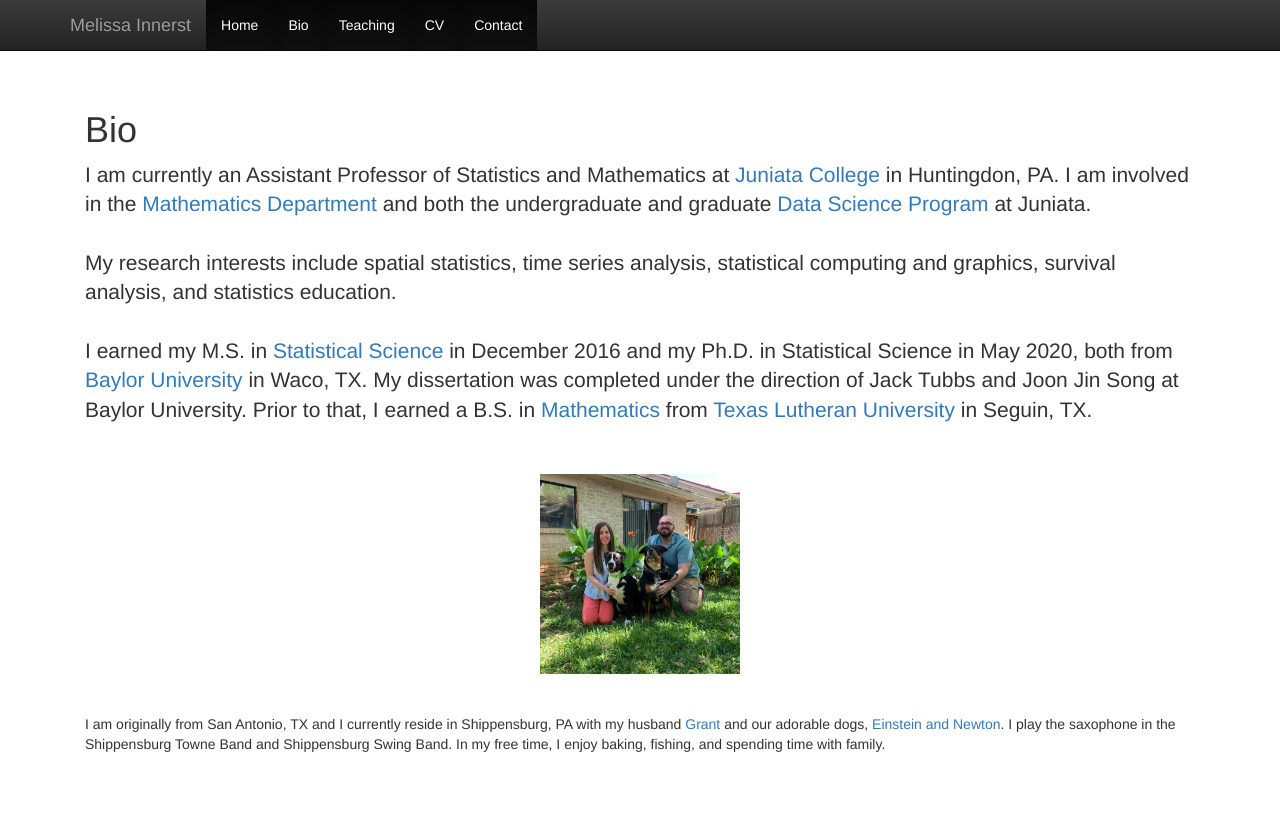
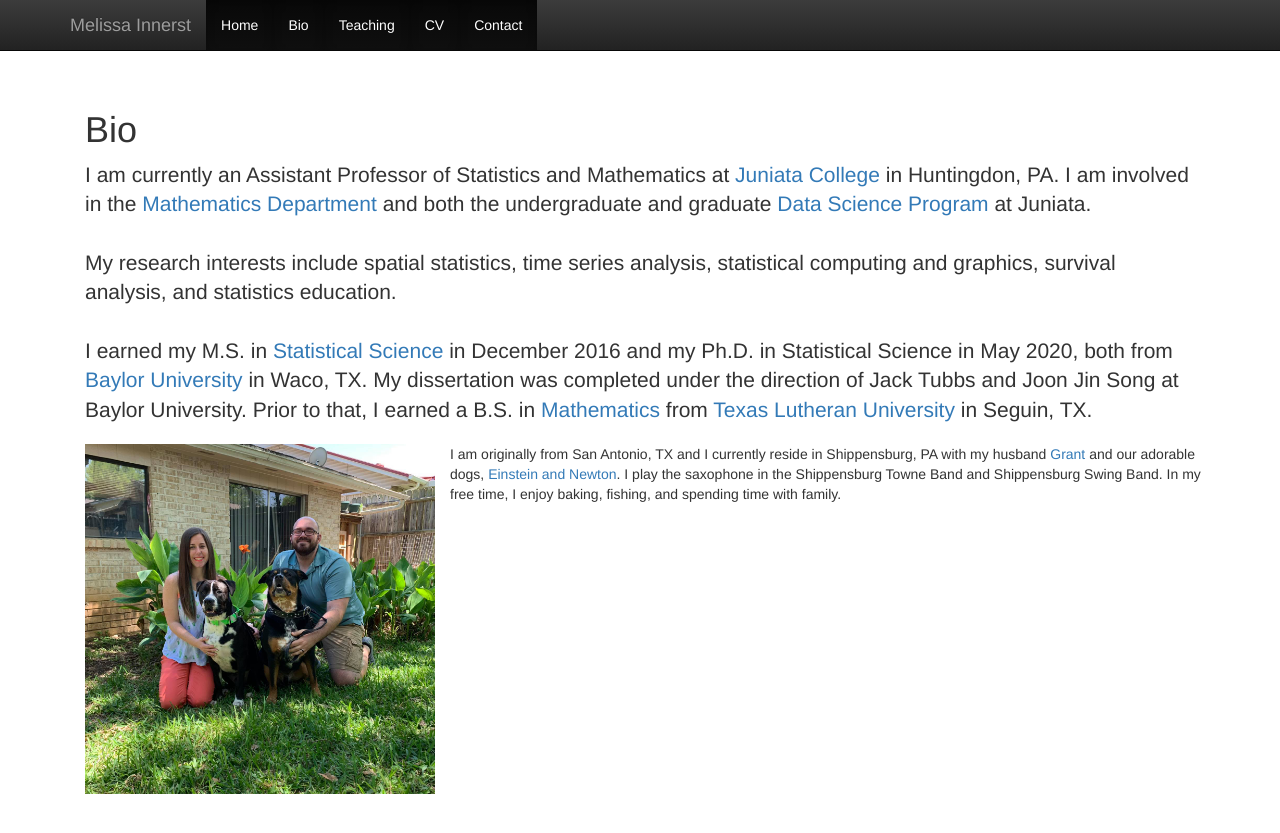
Before and after one commit to melissanjohnson/melissanjohnson.github.io, a Jekyll site: the page built from bio.html, in a window 1280 px wide. Shown: the top 833 px of the page. Built offline with Jekyll 4.4.1, drawn with Linux system fonts in a browser that asks for light colours; nearby versions of some CDN libraries; library files that are not in the unit come from our copies.

Commit message:
fasfasdfasdf

```diff
--- a/bio.html
+++ b/bio.html
@@ -13,10 +13,9 @@ My research interests include spatial statistics, time series analysis, statisti
 <br/>
 <br/>
 I earned my M.S. in <a href="https://www.baylor.edu/statistics/">Statistical Science</a> in December 2016 and my Ph.D. in Statistical Science in May 2020, both from <a href="https://www.baylor.edu/">Baylor University</a> in Waco, TX. My dissertation was completed under the direction of Jack Tubbs and Joon Jin Song at Baylor University. Prior to that, I earned a B.S. in <a href="https://www.tlu.edu/programs/mathematics">Mathematics</a> from <a href="https://www.tlu.edu/">Texas Lutheran University</a> in Seguin, TX.
-  <br/>
-  <br />
-    <center>  <img class="featurette-image img-responsive" src="images/family_photo.jpg", alt = "Family Photo", width = "200", height = "350"></center>
-    <br/>
-    <br/>
+ <div class="row featurette">
+<div class="col-md-4">
+  <center>  <img class="featurette-image img-responsive" src="images/family_photo.jpg", alt = "family photo"</center>
+</div>
 I am originally from San Antonio, TX and I currently reside in Shippensburg, PA with my husband <a href="https://grantinnerst.github.io/" target="_blank"> Grant</a> and our adorable dogs, <a href="https://www.instagram.com/einsteinstheoryofbarktivity/" target="_blank"> Einstein and Newton</a>. I play the saxophone in the Shippensburg Towne Band and Shippensburg Swing Band. In my free time, I enjoy baking, fishing, and spending time with family.
 </p>
```
